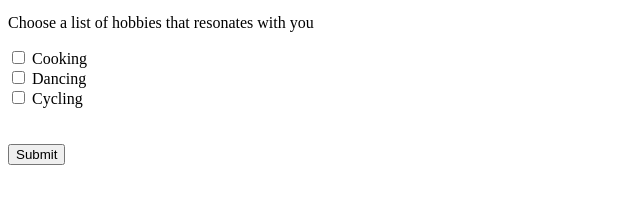
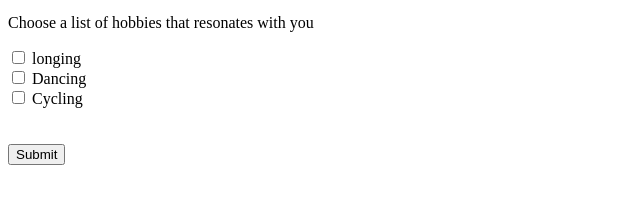
Before and after one commit to IAkwa29/HTML-Assignment, a plain HTML site: page index.html in a window 1280 px wide. Shown: the part 1263-1482 px from the top of the page, 0-640 px from the left. Drawn offline with Linux system fonts and the light colour scheme.

Commit message:
branch 2 testing

```diff
--- a/index.html
+++ b/index.html
@@ -52,7 +52,7 @@
             <p>Choose a list of hobbies that resonates with you</p>
 
             <input type="checkbox" id="check-box" name="check-box1" value="Cooking">
-            <label for="check-box1">Cooking</label><br>
+            <label for="check-box1">longing</label><br>
 
             <input type="checkbox" id="check-box" name="check-box2" value="Dancing">
             <label for="check-box2">Dancing</label><br>
```
